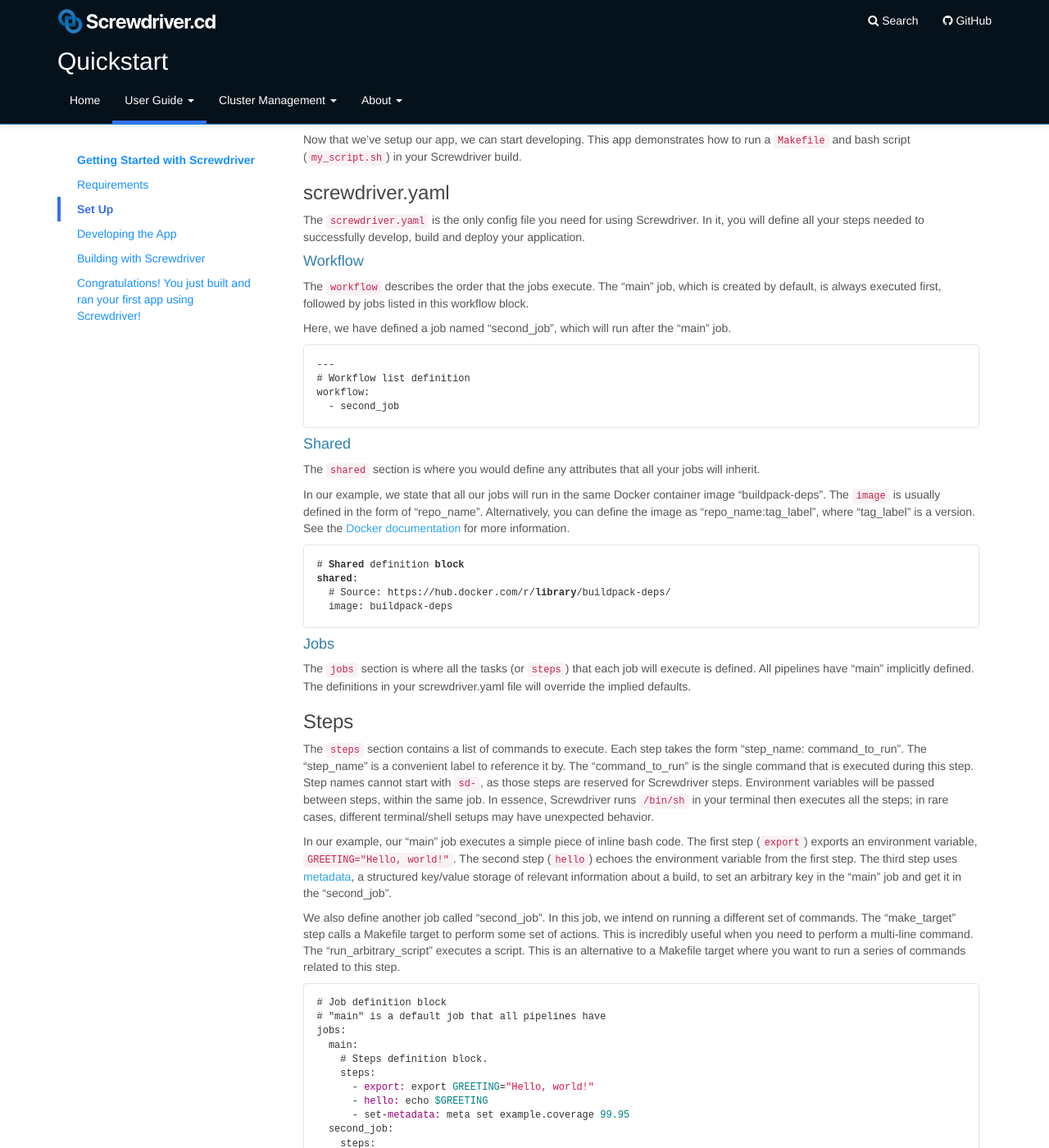
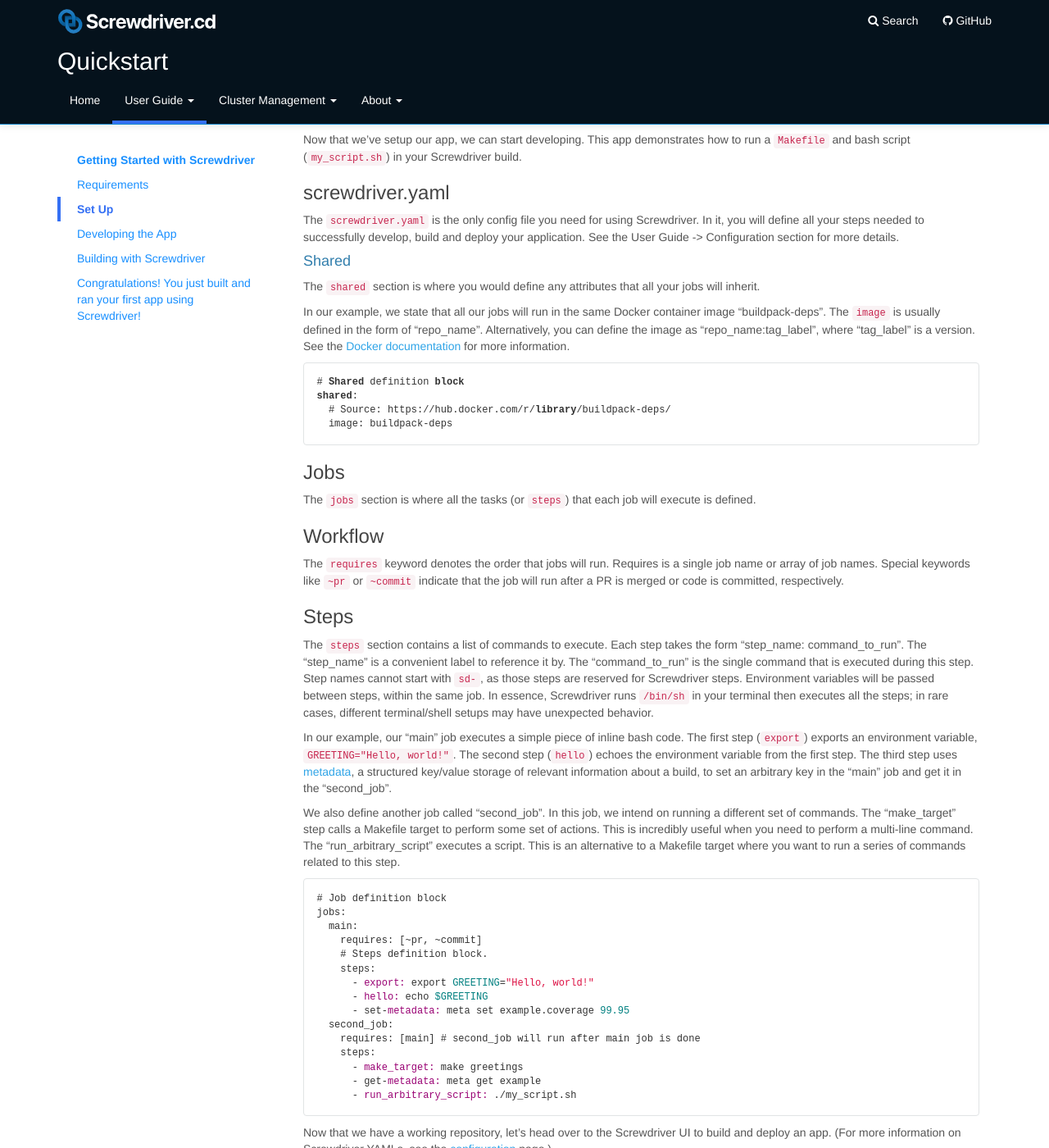
Before and after one commit to screwdriver-cd/guide, a Jekyll site: the page built from docs/user-guide/quickstart.md, in a window 1280 px wide and 1400 px high, scrolled down 554 px. Shown: the whole window at 82% size. Built offline with Jekyll 4.4.1, drawn with Linux system fonts in a browser that asks for light colours.

Commit message:
fix: Update workflow with requires keyword

````diff
--- a/docs/user-guide/quickstart.md
+++ b/docs/user-guide/quickstart.md
@@ -46,22 +46,7 @@ Now that we’ve setup our app, we can start developing. This app demonstrates h
 
 ### screwdriver.yaml
 
-The `screwdriver.yaml` is the only config file you need for using Screwdriver. In it, you will define all your steps needed to successfully develop, build and deploy your application.
-
-#### Workflow
-
-The `workflow` describes the order that the jobs execute. The "main" job, which is created by default, is always
-executed first, followed by jobs listed in this workflow block.
-
-Here, we have defined a job named "second_job", which
-will run after the "main" job.
-
-```yaml
----
-# Workflow list definition
-workflow:
-  - second_job
-```
+The `screwdriver.yaml` is the only config file you need for using Screwdriver. In it, you will define all your steps needed to successfully develop, build and deploy your application. See the User Guide -> Configuration section for more details.
 
 #### Shared
 The `shared` section is where you would define any attributes that all your jobs will inherit.
@@ -75,8 +60,11 @@ shared:
   image: buildpack-deps
 ```
 
-#### Jobs
-The `jobs` section is where all the tasks (or `steps`) that each job will execute is defined. All pipelines have "main" implicitly defined. The definitions in your screwdriver.yaml file will override the implied defaults.
+### Jobs
+The `jobs` section is where all the tasks (or `steps`) that each job will execute is defined.
+
+### Workflow
+The `requires` keyword denotes the order that jobs will run. Requires is a single job name or array of job names. Special keywords like `~pr` or `~commit` indicate that the job will run after a PR is merged or code is committed, respectively.
 
 ### Steps
 The `steps` section contains a list of commands to execute.
@@ -90,15 +78,16 @@ The "run_arbitrary_script" executes a script. This is an alternative to a Makefi
 
 ```yaml
 # Job definition block
-# "main" is a default job that all pipelines have
 jobs:
   main:
+    requires: [~pr, ~commit]
     # Steps definition block.
     steps:
       - export: export GREETING="Hello, world!"
       - hello: echo $GREETING
       - set-metadata: meta set example.coverage 99.95
   second_job:
+    requires: [main] # second_job will run after main job is done
     steps:
       - make_target: make greetings
       - get-metadata: meta get example
````
Also changed, not shown: docs/user-guide/templates.md (+5 -1 lines).
